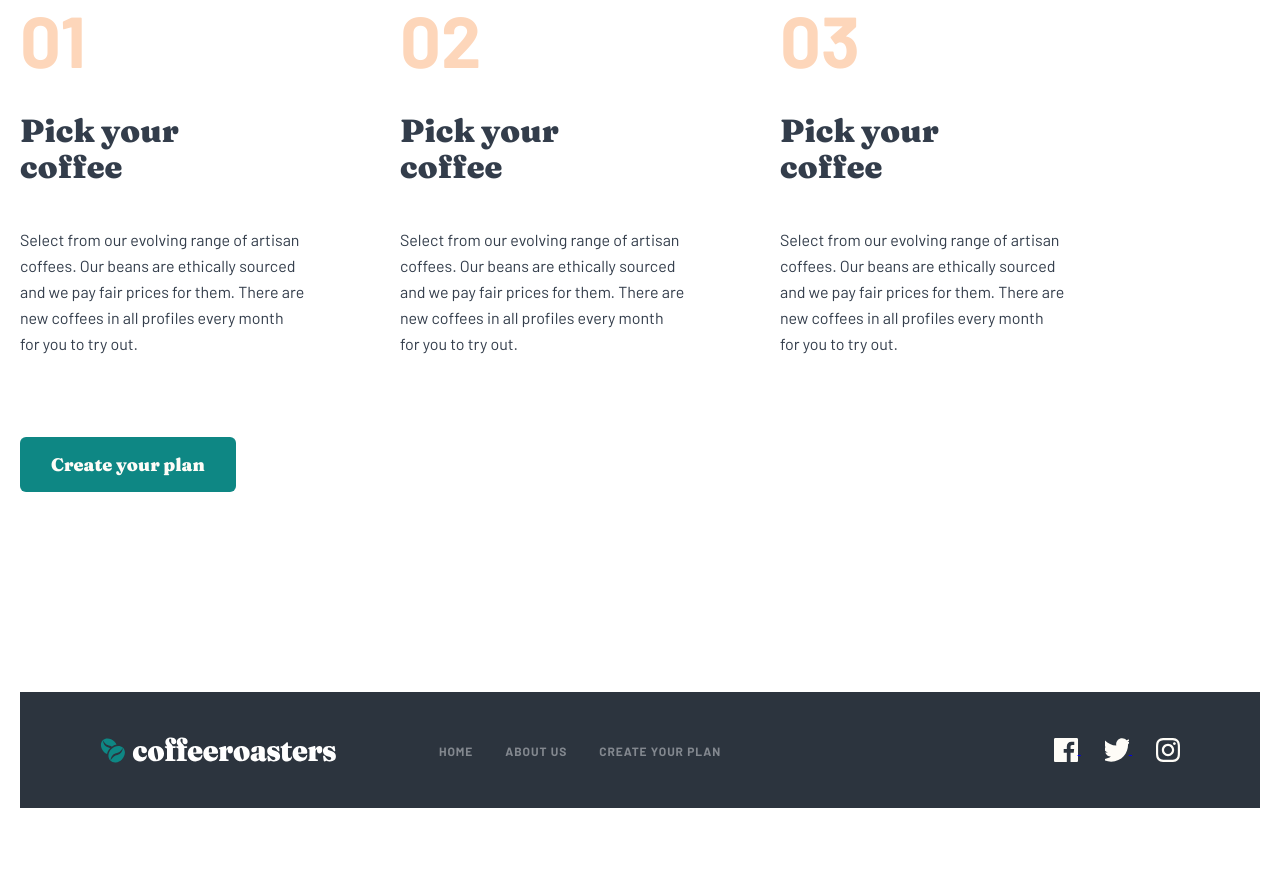
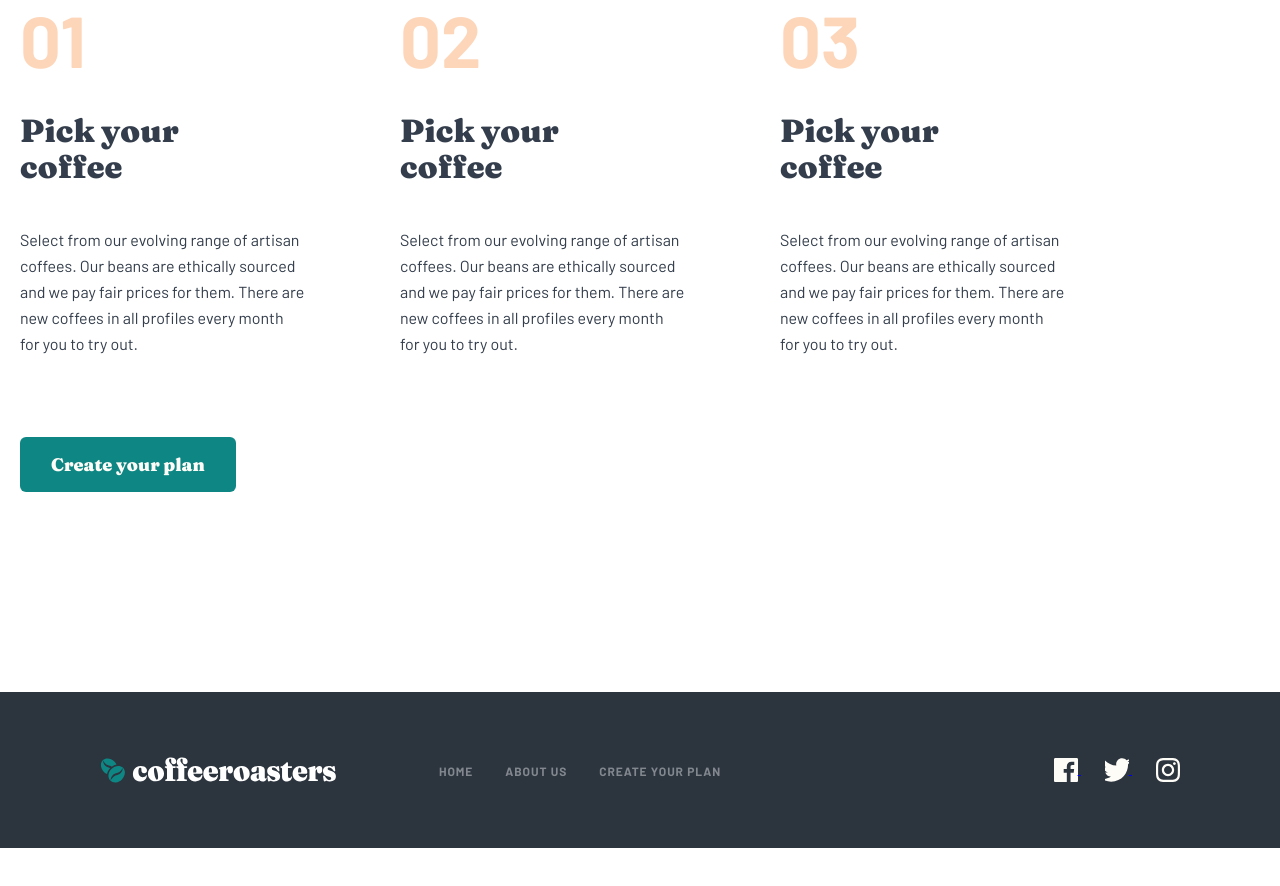
Before and after one commit to husanovjamshid/coffeeroasters, a plain HTML site: page index.html in a window 1280 px wide. Shown: the part 2749-3635 px from the top of the page. After the commit the page ends 3597 px from the top, so only its background shows below. Drawn offline with Linux system fonts and the light colour scheme.

Commit message:
change style

```diff
--- a/sass/blocks/_works.scss
+++ b/sass/blocks/_works.scss
@@ -161,12 +161,12 @@
 }
 
 .site-footer {
-    padding-bottom: 88px;
+    background: #2C343E;
+    padding: 65px 80px;
 }
 
 .site-footer__inner {
-    background: #2C343E;
-    padding: 45px 80px;
+
 }
 
 .site-footer__content {
```
Also changed, not shown: css/main.css, 1 other file.
